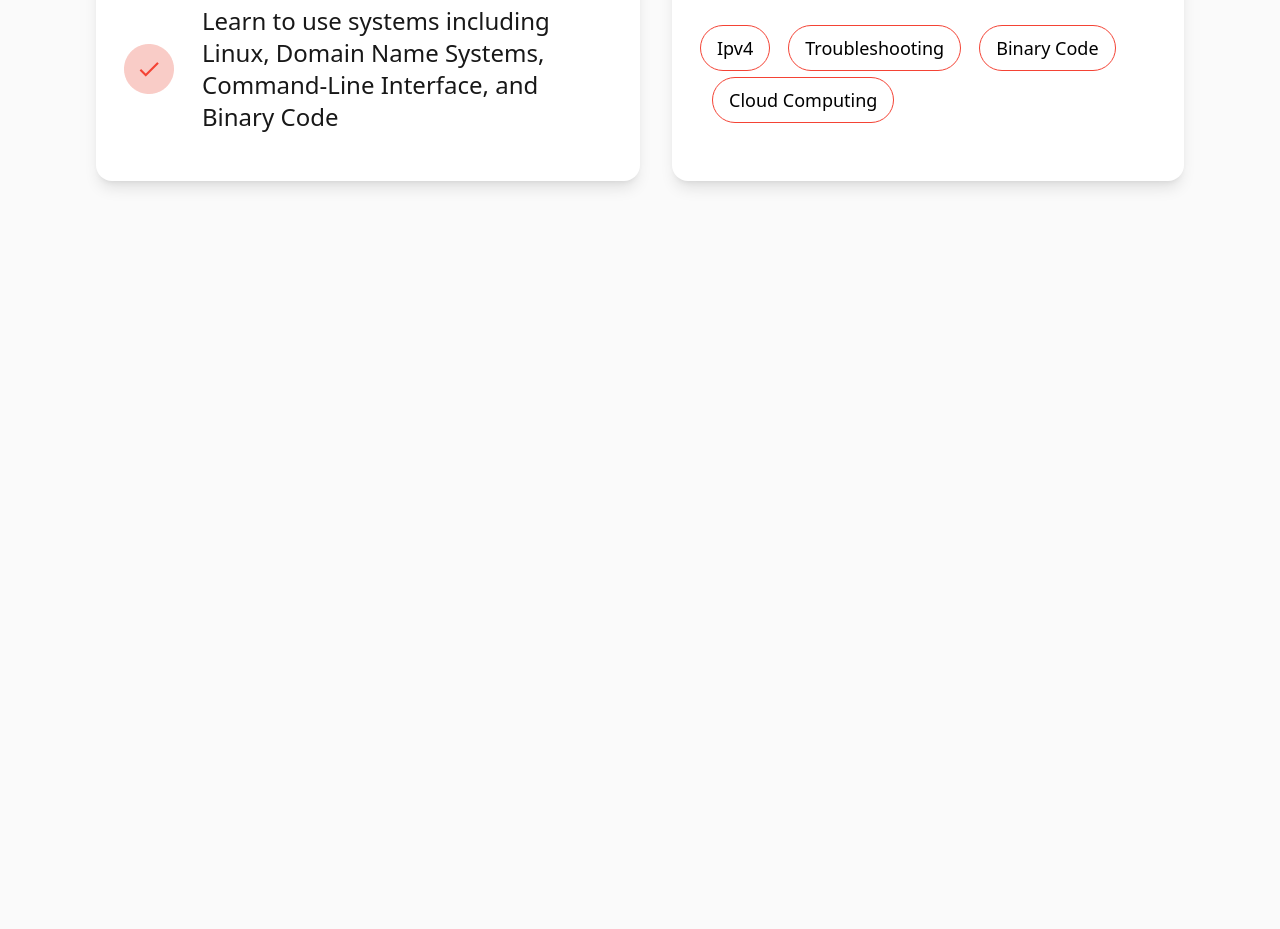
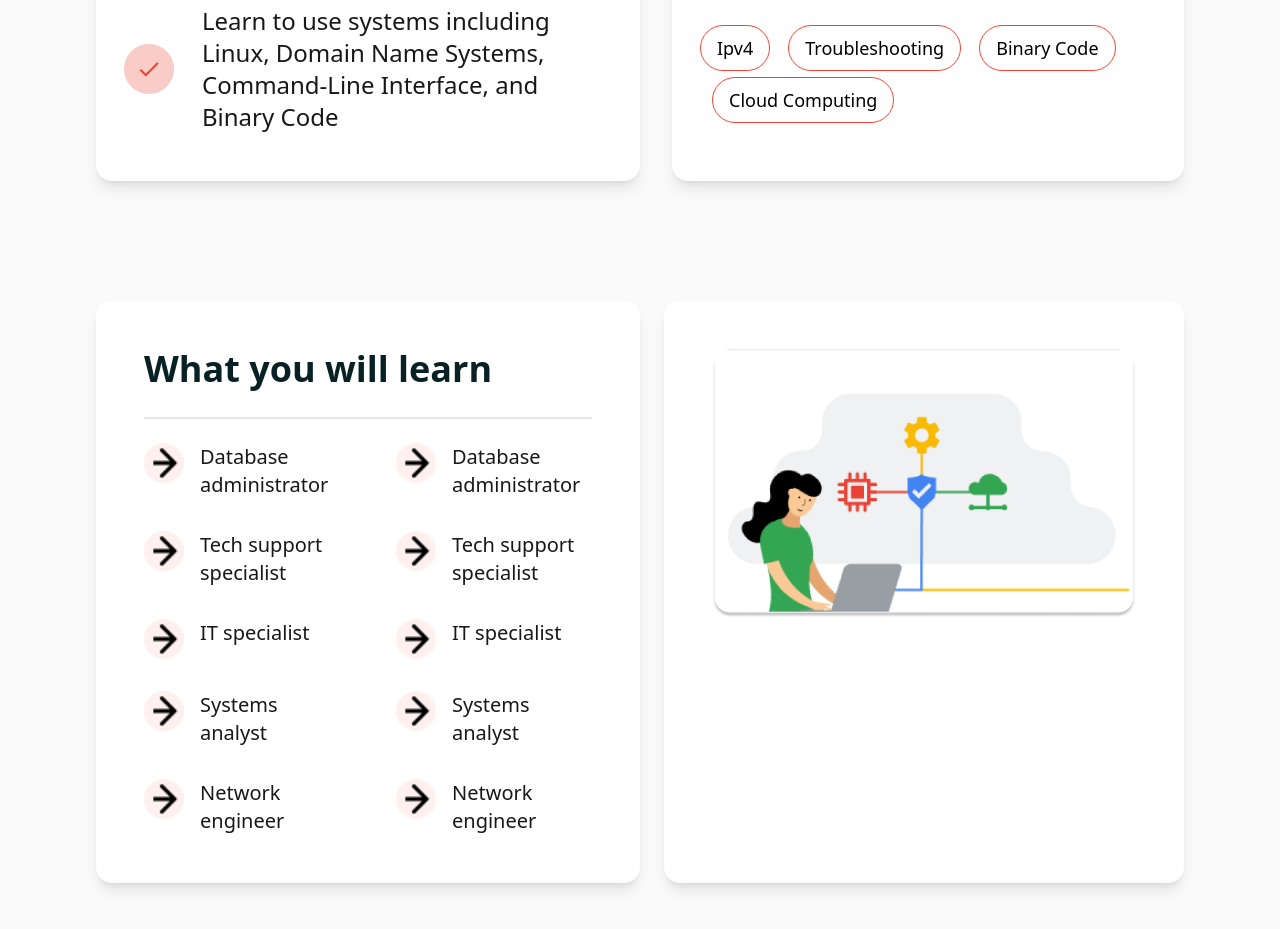
Before and after one commit to zehancoder/Assignment-3, a website built with Vite: page index.html in a window 1280 px wide. Shown: the part 2016-2945 px from the top of the page. Before the commit the page ends 2277 px from the top, so only its background shows below. Built offline with nearby package versions, Linux system fonts and the light colour scheme.

Commit message:
section 3

```diff
--- a/index.html
+++ b/index.html
@@ -205,6 +205,70 @@
 
     <!----section 2 end----->
 
+        <!--------SECTION 3 START--------->
+
+    <section class="lg:px-24 md:px-5 px-3 py-10 pb-20 bg-[#FAFAFA] dark:bg-gray-900">
+        <div class=" grid grid-cols-12 md:space-y-0 space-y-6 space-x-0 lg:space-x-6">
+            <div class="col-span-12 lg:col-span-6 md:p-12 p-3 dark:bg-gray-800 dark:shadow dark:shadow-gray-700  bg-white shadow-lg rounded-2xl">
+                <div class="pb-7 border-b-2">
+                    <h1 class="md:text-4xl text-2xl font-semibold text-[#072125] dark:text-white">What you will learn</h1>
+                </div>
+                <div class="flex md:flex-row flex-col ">
+                    <div class="md:space-y-8">
+                        <div class="flex md:gap-4 gap-2 mt-6">
+                            <img class="md:h-10 h-auto"  src="./images/Checkmark2.png" alt="">
+                            <p class="section3-text">Database administrator</p>
+                        </div>
+                        <div class="flex md:gap-4 gap-2 mt-6">
+                            <img class="md:h-10 h-auto" src="./images/Checkmark2.png" alt="">
+                            <p class="section3-text">Tech support specialist</p>
+                        </div>
+                        <div class="flex md:gap-4 gap-2 mt-6">
+                            <img class="md:h-10 h-auto" src="./images/Checkmark2.png" alt="">
+                            <p class="section3-text">IT specialist</p>
+                        </div>
+                        <div class="flex md:gap-4 gap-2 mt-6">
+                            <img class="md:h-10 h-auto" src="./images/Checkmark2.png" alt="">
+                            <p class="section3-text">Systems analyst</p>
+                        </div>
+                        <div class="flex md:gap-4 gap-2 mt-6">
+                            <img class="md:h-10 h-auto" src="./images/Checkmark2.png" alt="">
+                            <p class="section3-text">Network engineer</p>
+                        </div>
+                    </div>
+                    <div class="md:space-y-8 md:ml-14">
+                        <div class="flex md:gap-4 gap-2 mt-6">
+                            <img class="md:h-10 h-auto"  src="./images/Checkmark2.png" alt="">
+                            <p class="section3-text">Database administrator</p>
+                        </div>
+                        <div class="flex md:gap-4 gap-2 mt-6">
+                            <img class="md:h-10 h-auto" src="./images/Checkmark2.png" alt="">
+                            <p class="section3-text">Tech support specialist</p>
+                        </div>
+                        <div class="flex md:gap-4 gap-2 mt-6">
+                            <img class="md:h-10 h-auto" src="./images/Checkmark2.png" alt="">
+                            <p class="section3-text">IT specialist</p>
+                        </div>
+                        <div class="flex md:gap-4 gap-2 mt-6">
+                            <img class="md:h-10 h-auto" src="./images/Checkmark2.png" alt="">
+                            <p class="section3-text">Systems analyst</p>
+                        </div>
+                        <div class="flex md:gap-4 gap-2 mt-6">
+                            <img class="md:h-10 h-auto" src="./images/Checkmark2.png" alt="">
+                            <p class="section3-text">Network engineer</p>
+                        </div>
+                    </div>
+
+                </div>
+            </div>
+            <div class="col-span-12 lg:col-span-6 md:p-12 p-3 dark:bg-gray-800 dark:shadow dark:shadow-gray-700 bg-white shadow-lg rounded-2xl">
+                <img src="./images/IT Support 1.png" alt="">
+            </div>
+        </div>
+    </section>
+
+    <!-------section 3 end-------->
+
 
 
 
```
